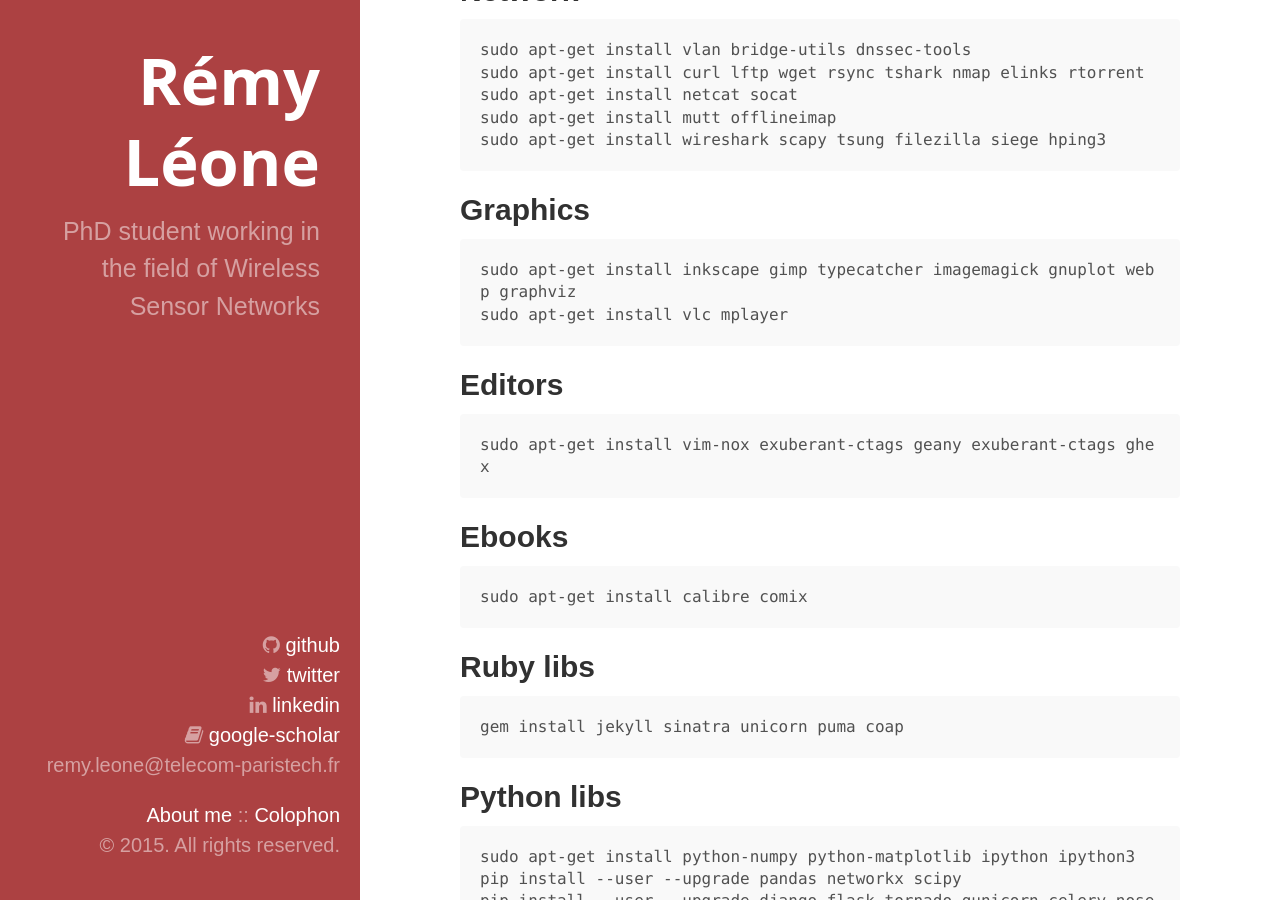
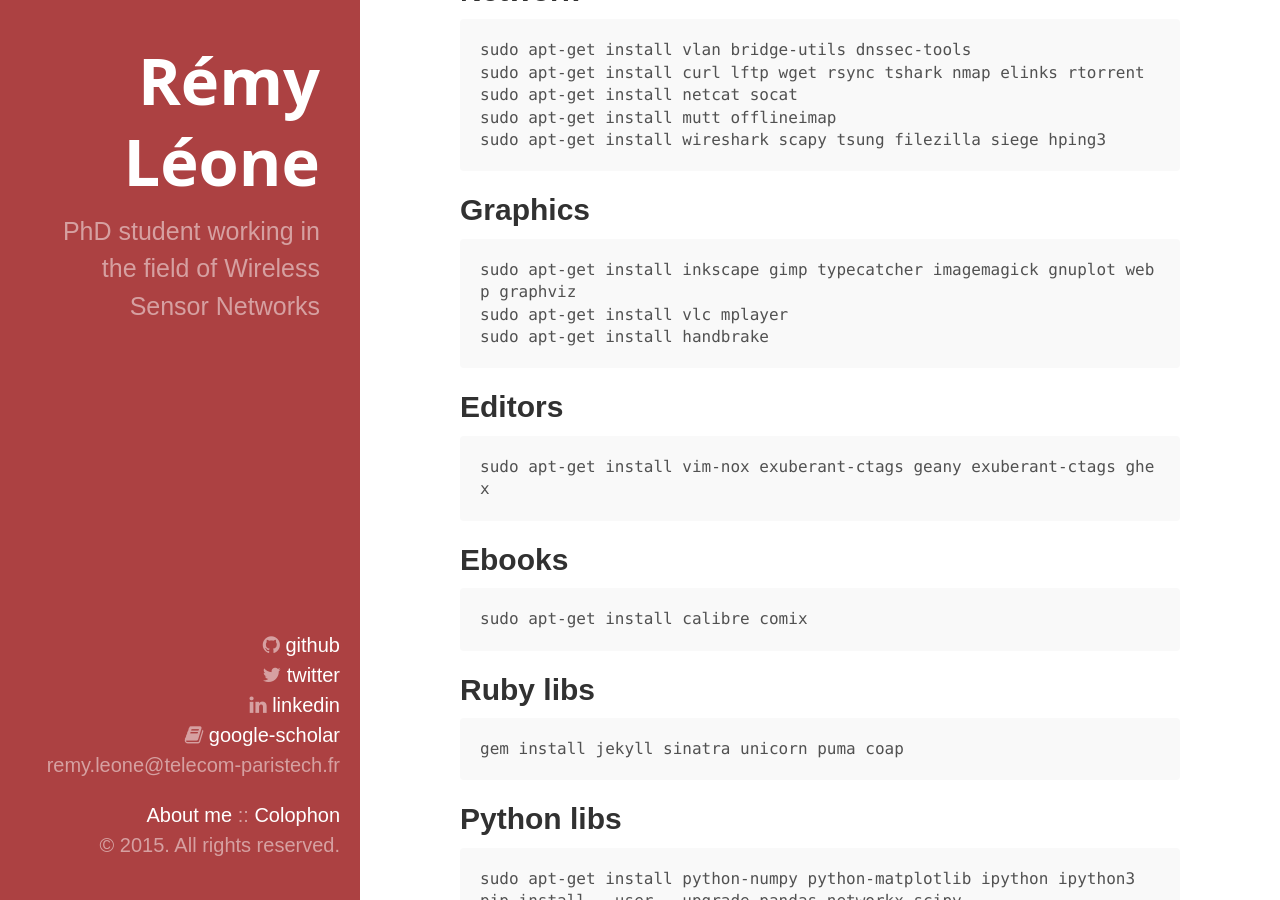
Before and after one commit to remyleone/remyleone.github.io, a Jekyll site: the page built from packages.md, in a window 1280 px wide and 900 px high, scrolled down 1038 px. Built offline with Jekyll 4.4.1, drawn with Linux system fonts in a browser that asks for light colours; nearby versions of some CDN libraries.

Commit message:
Correct + add handbrake

```diff
--- a/packages.md
+++ b/packages.md
@@ -10,8 +10,8 @@ System
 	sudo apt-get install htop dstat pwgen
 	sudo apt-get install nautilus-open-terminal
 	sudo apt-get install dos2unix
- 	sudo apt-get install ngrok-server ngrok-client
-  sudo apt-get install linux-tools-common linux-tools-generic
+	sudo apt-get install ngrok-server ngrok-client
+	sudo apt-get install linux-tools-common linux-tools-generic
 
 Terminal
 --------
@@ -47,6 +47,7 @@ Graphics
 
 	sudo apt-get install inkscape gimp typecatcher imagemagick gnuplot webp graphviz
 	sudo apt-get install vlc mplayer
+	sudo apt-get install handbrake
 
 Editors
 -------
```
